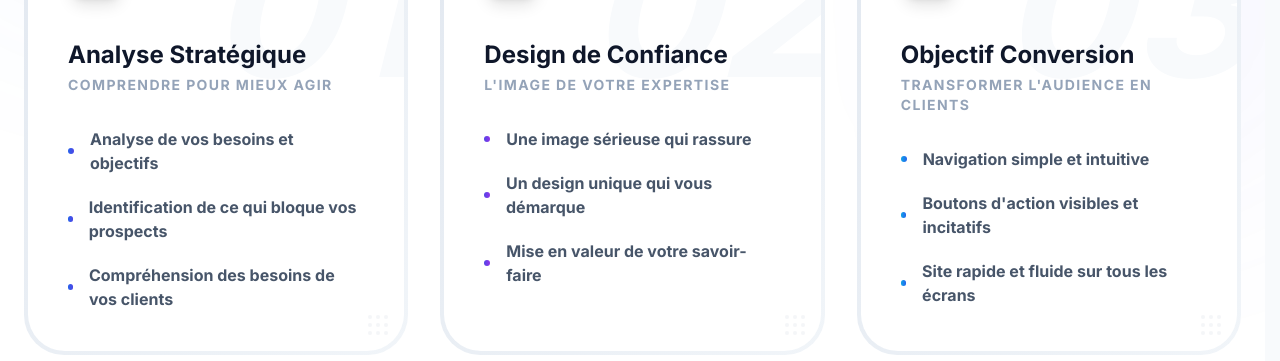
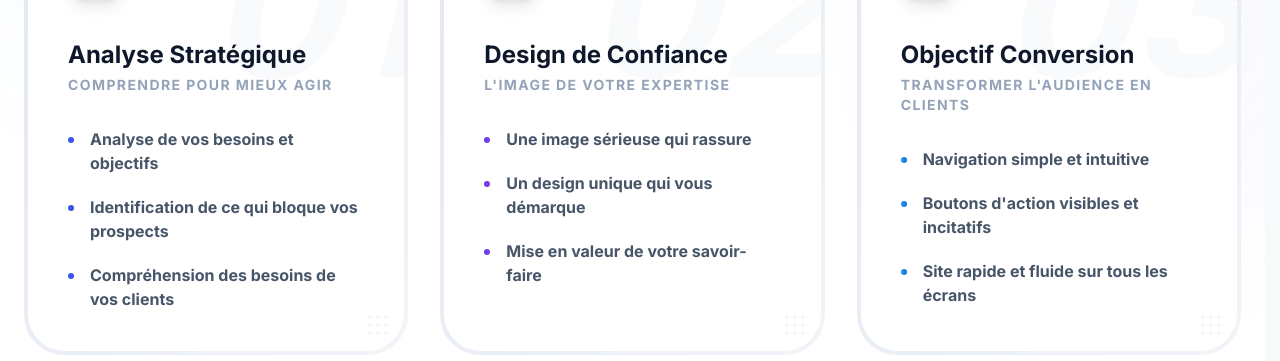
Before and after one commit to julien-lambin/portfolio-julien, a React (Vite) app: page / in a window 1280 px wide. Shown: the part 2580-2941 px from the top of the page. Built offline with nearby package versions, Linux system fonts and the light colour scheme.

Commit message:
ui: fix methodology bullet points alignment and shape

```diff
--- a/components/Methodology.tsx
+++ b/components/Methodology.tsx
@@ -127,8 +127,8 @@ export const Methodology: React.FC = () => {
 
                     <ul className="space-y-5">
                       {step.points.map((point) => (
-                        <li key={point} className="flex items-center gap-4 group/item">
-                          <div className={`w-1.5 h-1.5 rounded-full bg-gradient-to-r ${step.color} transition-all duration-300 group-hover/item:scale-150`} />
+                        <li key={point} className="flex items-start gap-4 group/item">
+                          <div className={`w-1.5 h-1.5 rounded-full bg-gradient-to-r ${step.color} mt-2.5 flex-shrink-0 transition-all duration-300 group-hover/item:scale-150`} />
                           <span className="text-sm md:text-base font-bold text-slate-600 dark:text-slate-400 group-hover:text-slate-900 dark:group-hover:text-slate-200 transition-colors duration-300">
                             {point}
                           </span>
```
